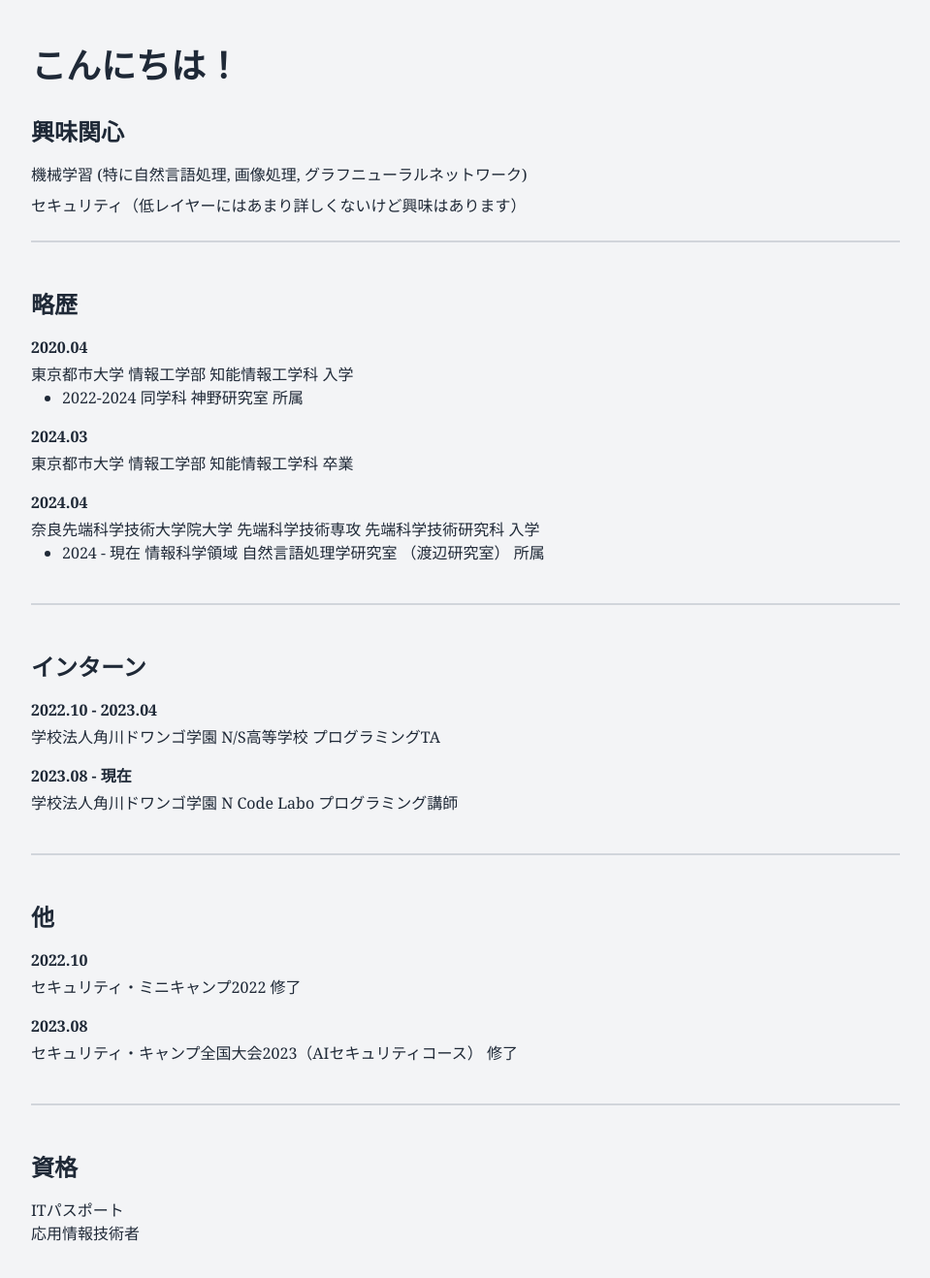
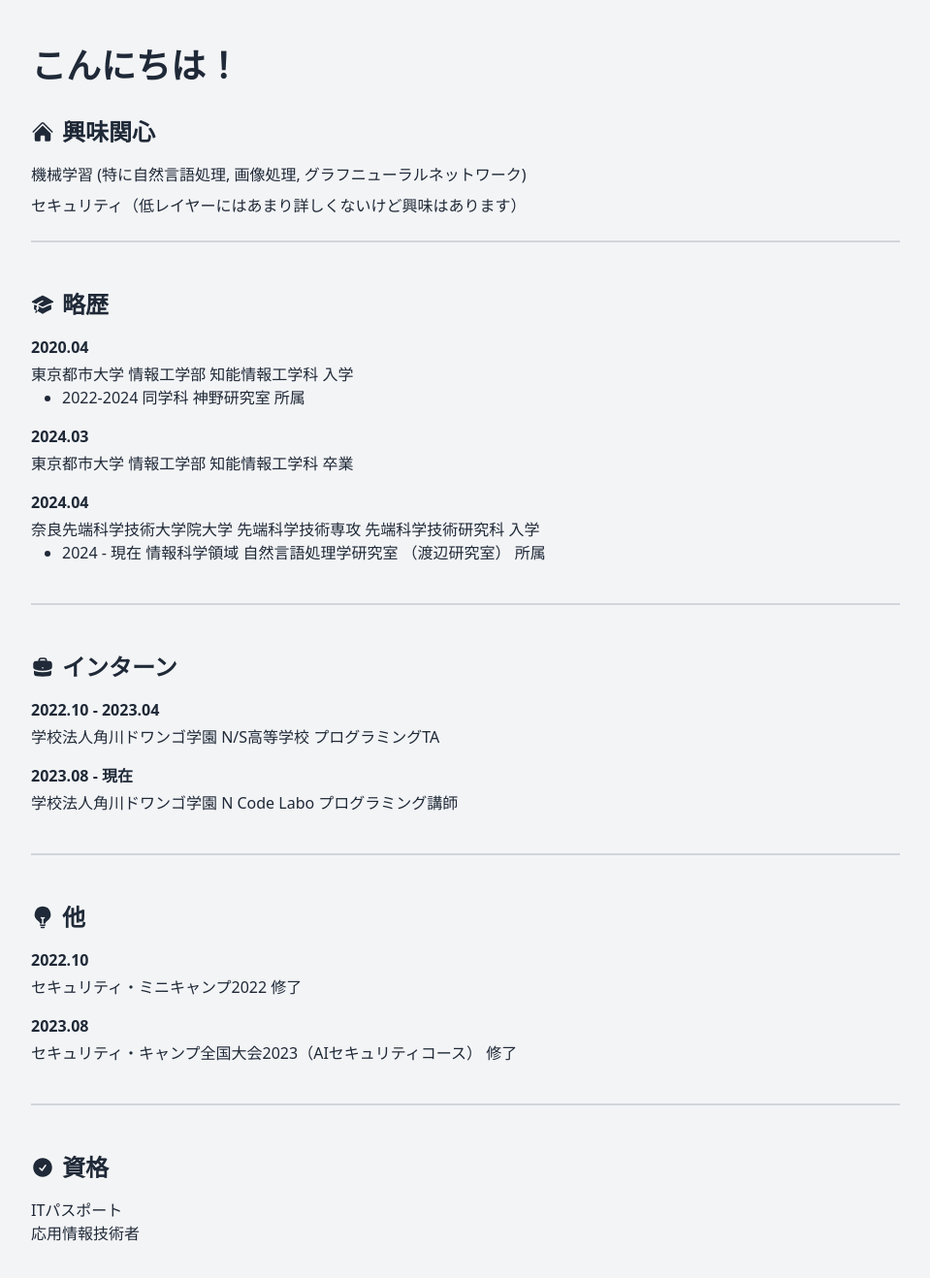
Before and after one commit to n4okins/n4okins.github.io, a Next.js app: page / in a window 1280 px wide. Shown: the top 1318 px of the page at 97% size, without its empty margins (160-1119 px from the left). Built offline with nearby package versions, Linux system fonts and the light colour scheme.

Commit message:
パッケージを更新しました

```diff
--- a/package.json
+++ b/package.json
@@ -11,6 +11,7 @@
   },
   "dependencies": {
     "@fontsource/inter": "^5.0.17",
+    "@heroicons/react": "^2.1.3",
     "heroicons": "^2.1.3",
     "next": "14.2.1",
     "react": "^18",
--- a/src/app/page.tsx
+++ b/src/app/page.tsx
@@ -1,12 +1,15 @@
 import Link from "next/link";
+import { HomeIcon, AcademicCapIcon, BriefcaseIcon, LightBulbIcon, CheckCircleIcon } from '@heroicons/react/24/solid';
 
 export default function Home() {
   return (
-    <div className="bg-gray-100 text-gray-800 min-h-screen py-12 px-4 font-serif">
+    <div className="bg-gray-100 text-gray-800 min-h-screen py-12 px-4 font-sans">
       <div className="container mx-auto max-w-4xl">
         <h1 className="text-4xl font-bold mb-8">こんにちは！</h1>
         <section className="mb-12 border-b-2 border-gray-300 pb-6">
-          <h2 className="text-2xl font-bold mb-4">興味関心</h2>
+          <h2 className="text-2xl font-bold mb-4 flex items-center">
+            <HomeIcon className="h-6 w-6 mr-2" /> 興味関心
+          </h2>
           <p className="mb-2">
             機械学習 (特に自然言語処理, 画像処理, グラフニューラルネットワーク)
           </p>
@@ -15,7 +18,9 @@ export default function Home() {
           </p>
         </section>
         <section className="mb-12 border-b-2 border-gray-300 pb-6">
-          <h2 className="text-2xl font-bold mb-4">略歴</h2>
+          <h2 className="text-2xl font-bold mb-4 flex items-center">
+            <AcademicCapIcon className="h-6 w-6 mr-2" /> 略歴
+          </h2>
           <ul>
             <li className="mb-4">
               <div className="font-bold mb-1">2020.04</div>
@@ -38,7 +43,9 @@ export default function Home() {
           </ul>
         </section>
         <section className="mb-12 border-b-2 border-gray-300 pb-6">
-          <h2 className="text-2xl font-bold mb-4">インターン</h2>
+          <h2 className="text-2xl font-bold mb-4 flex items-center">
+            <BriefcaseIcon className="h-6 w-6 mr-2" /> インターン
+          </h2>
           <ul>
             <li className="mb-4">
               <div className="font-bold mb-1">2022.10 - 2023.04</div>
@@ -51,7 +58,9 @@ export default function Home() {
           </ul>
         </section>
         <section className="mb-12 border-b-2 border-gray-300 pb-6">
-          <h2 className="text-2xl font-bold mb-4">他</h2>
+          <h2 className="text-2xl font-bold mb-4 flex items-center">
+            <LightBulbIcon className="h-6 w-6 mr-2" /> 他
+          </h2>
           <ul>
             <li className="mb-4">
               <div className="font-bold mb-1">2022.10</div>
@@ -64,7 +73,9 @@ export default function Home() {
           </ul>
         </section>
         <section>
-          <h2 className="text-2xl font-bold mb-4">資格</h2>
+          <h2 className="text-2xl font-bold mb-4 flex items-center">
+            <CheckCircleIcon className="h-6 w-6 mr-2" /> 資格
+          </h2>
           <ul>
             <li>ITパスポート</li>
             <li>応用情報技術者</li>
```
Also changed, not shown: 2 other files (tests, documents, lock files or other folders).
